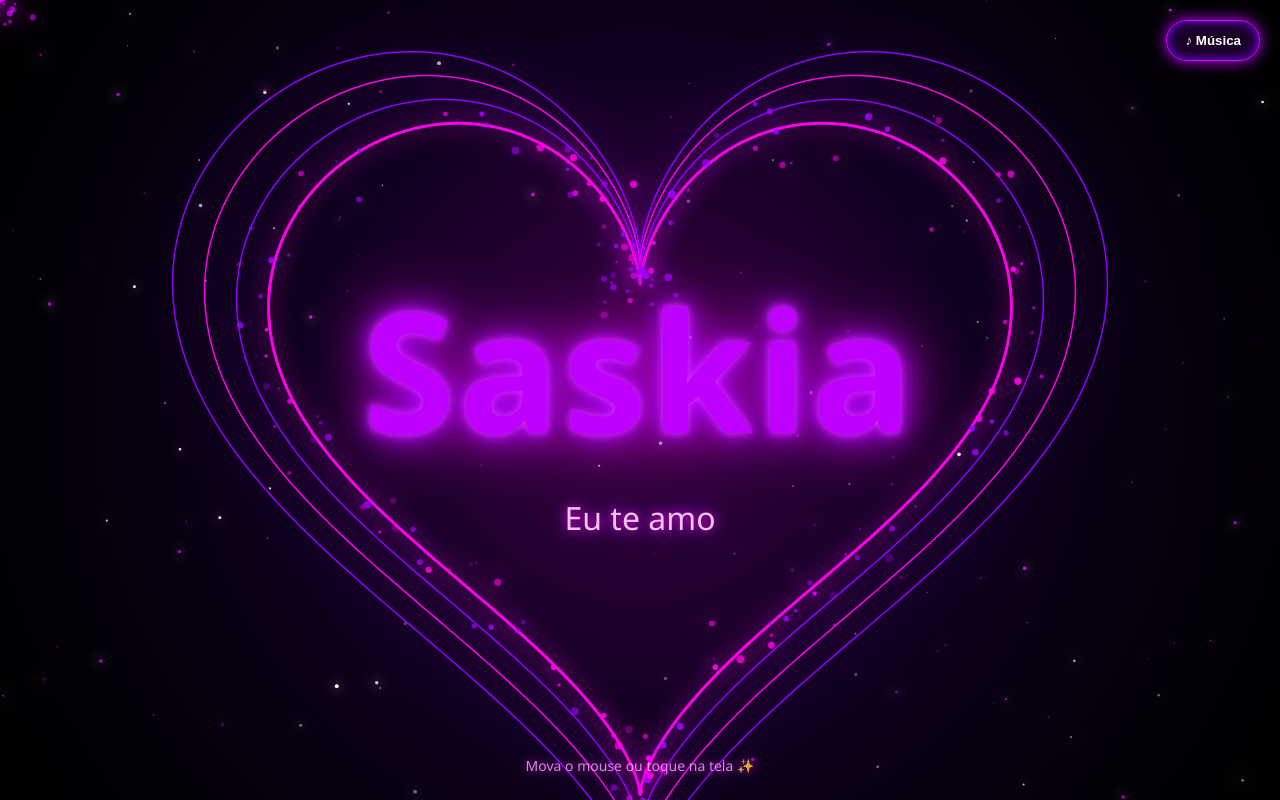
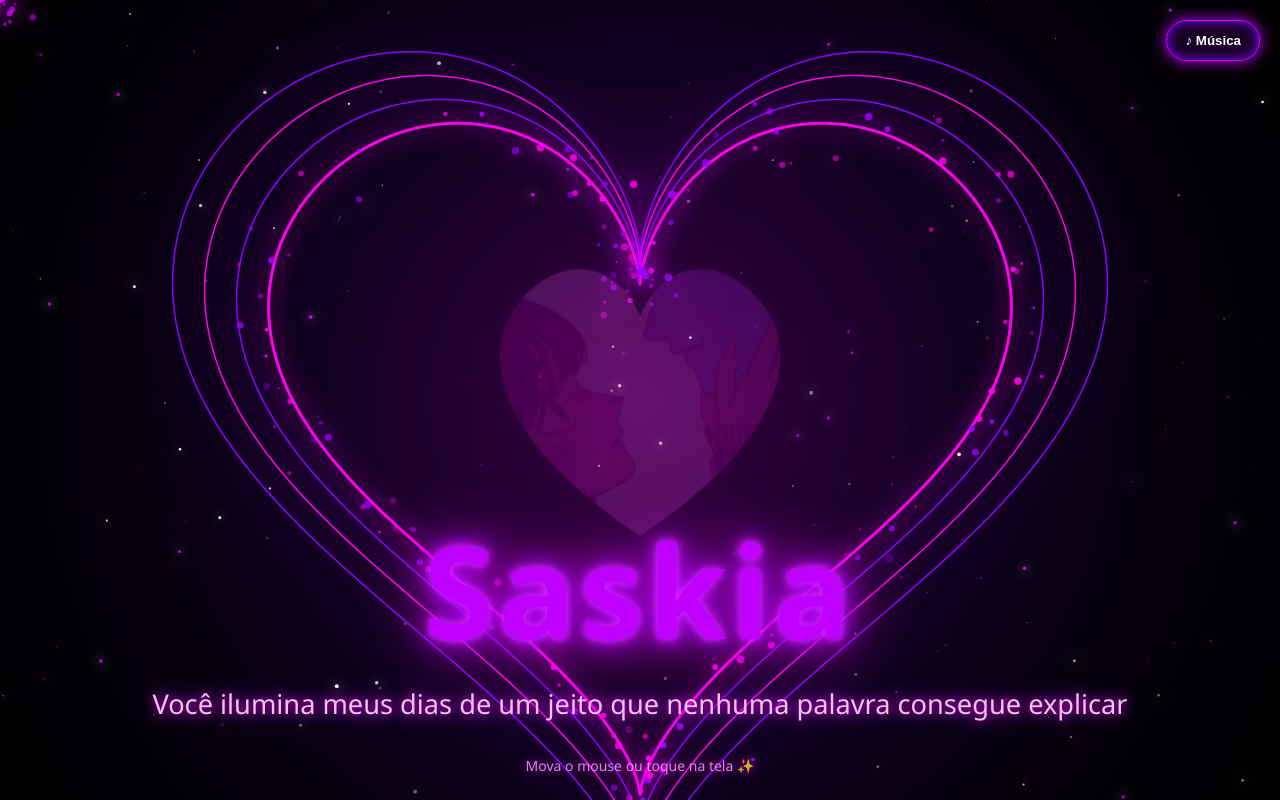
Before and after one commit to lostnoname-hash/saskia-neon, a plain HTML site: page index.html in a window 1280 px wide. Drawn offline with Linux system fonts and the light colour scheme; animation ran at ten frames a second.

Commit message:
Update index.html

```diff
--- a/index.html
+++ b/index.html
@@ -5,11 +5,7 @@
   <meta name="viewport" content="width=device-width, initial-scale=1.0" />
   <title>Coração Neon - Saskia</title>
   <style>
-    * {
-      margin: 0;
-      padding: 0;
-      box-sizing: border-box;
-    }
+    * { margin: 0; padding: 0; box-sizing: border-box; }
 
     body {
       overflow: hidden;
@@ -27,10 +23,40 @@
       z-index: 1;
     }
 
+    .photo-heart {
+      position: fixed;
+      left: 50%;
+      top: 50%;
+      transform: translate(-50%, -50%);
+      width: min(42vw, 330px);
+      height: min(42vw, 330px);
+      z-index: 2;
+      clip-path: path('M 165 295 C 30 205 0 115 60 60 C 105 20 150 45 165 85 C 180 45 225 20 270 60 C 330 115 300 205 165 295 Z');
+      filter: drop-shadow(0 0 25px #d000ff) drop-shadow(0 0 55px #ff00ea);
+      opacity: 0.9;
+      animation: photoPulse 3s ease-in-out infinite;
+      pointer-events: none;
+    }
+
+    .photo-heart img {
+      position: absolute;
+      inset: 0;
+      width: 100%;
+      height: 100%;
+      object-fit: cover;
+      opacity: 0;
+      transform: scale(1.15);
+      animation: animeSlide 15s infinite;
+    }
+
+    .photo-heart img:nth-child(1) { animation-delay: 0s; }
+    .photo-heart img:nth-child(2) { animation-delay: 5s; }
+    .photo-heart img:nth-child(3) { animation-delay: 10s; }
+
     .content {
       position: fixed;
       inset: 0;
-      z-index: 2;
+      z-index: 3;
       display: flex;
       align-items: center;
       justify-content: center;
@@ -40,21 +66,18 @@
     }
 
     .name {
-      font-size: clamp(4rem, 13vw, 11rem);
+      margin-top: 430px;
+      font-size: clamp(3rem, 10vw, 8rem);
       font-weight: 900;
       color: #c000ff;
-      text-shadow:
-        0 0 8px #d633ff,
-        0 0 18px #c000ff,
-        0 0 35px #9d00ff,
-        0 0 70px #ff00ea;
+      text-shadow: 0 0 8px #d633ff, 0 0 18px #c000ff, 0 0 35px #9d00ff, 0 0 70px #ff00ea;
       animation: glowName 2.5s ease-in-out infinite alternate;
       letter-spacing: 4px;
     }
 
     .phrase {
-      margin-top: 20px;
-      font-size: clamp(1.1rem, 3vw, 2rem);
+      margin-top: 14px;
+      font-size: clamp(1rem, 3vw, 1.7rem);
       color: #ffd6ff;
       text-shadow: 0 0 10px #ff00ea, 0 0 25px #9d00ff;
       animation: floatText 4s ease-in-out infinite;
@@ -90,20 +113,22 @@
       backdrop-filter: blur(8px);
     }
 
-    .play-button:hover {
-      transform: scale(1.05);
-      box-shadow: 0 0 30px #ff00ff, inset 0 0 18px #9d00ff;
+    @keyframes photoPulse {
+      0%, 100% { transform: translate(-50%, -50%) scale(1); }
+      50% { transform: translate(-50%, -50%) scale(1.06); }
+    }
+
+    @keyframes animeSlide {
+      0% { opacity: 0; transform: scale(1.25); }
+      8% { opacity: 1; transform: scale(1.15); }
+      28% { opacity: 1; transform: scale(1.05); }
+      36% { opacity: 0; transform: scale(1); }
+      100% { opacity: 0; }
     }
 
     @keyframes glowName {
-      from {
-        transform: scale(1);
-        filter: brightness(1);
-      }
-      to {
-        transform: scale(1.06);
-        filter: brightness(1.35);
-      }
+      from { transform: scale(1); filter: brightness(1); }
+      to { transform: scale(1.06); filter: brightness(1.35); }
     }
 
     @keyframes floatText {
@@ -117,16 +142,22 @@
 
   <button class="play-button" onclick="toggleMusic()">♪ Música</button>
 
+  <div class="photo-heart">
+    <img src="anime1.jpeg" alt="Anime 1">
+    <img src="anime2.jpeg" alt="Anime 2">
+    <img src="anime3.jpeg" alt="Anime 3">
+  </div>
+
   <div class="content">
     <h1 class="name">Saskia</h1>
-    <p class="phrase">Eu te amo</p>
+    <p class="phrase">Você ilumina meus dias de um jeito que nenhuma palavra consegue explicar</p>
   </div>
 
   <div class="hint">Mova o mouse ou toque na tela ✨</div>
 
- <audio id="music" loop>
-  <source src="musica.mp3" type="audio/mpeg">
-</audio>
+  <audio id="music" loop>
+    <!-- Coloque sua música aqui: exemplo <source src="musica.mp3" type="audio/mpeg"> -->
+  </audio>
 
   <script>
     const canvas = document.getElementById('canvas');
```
